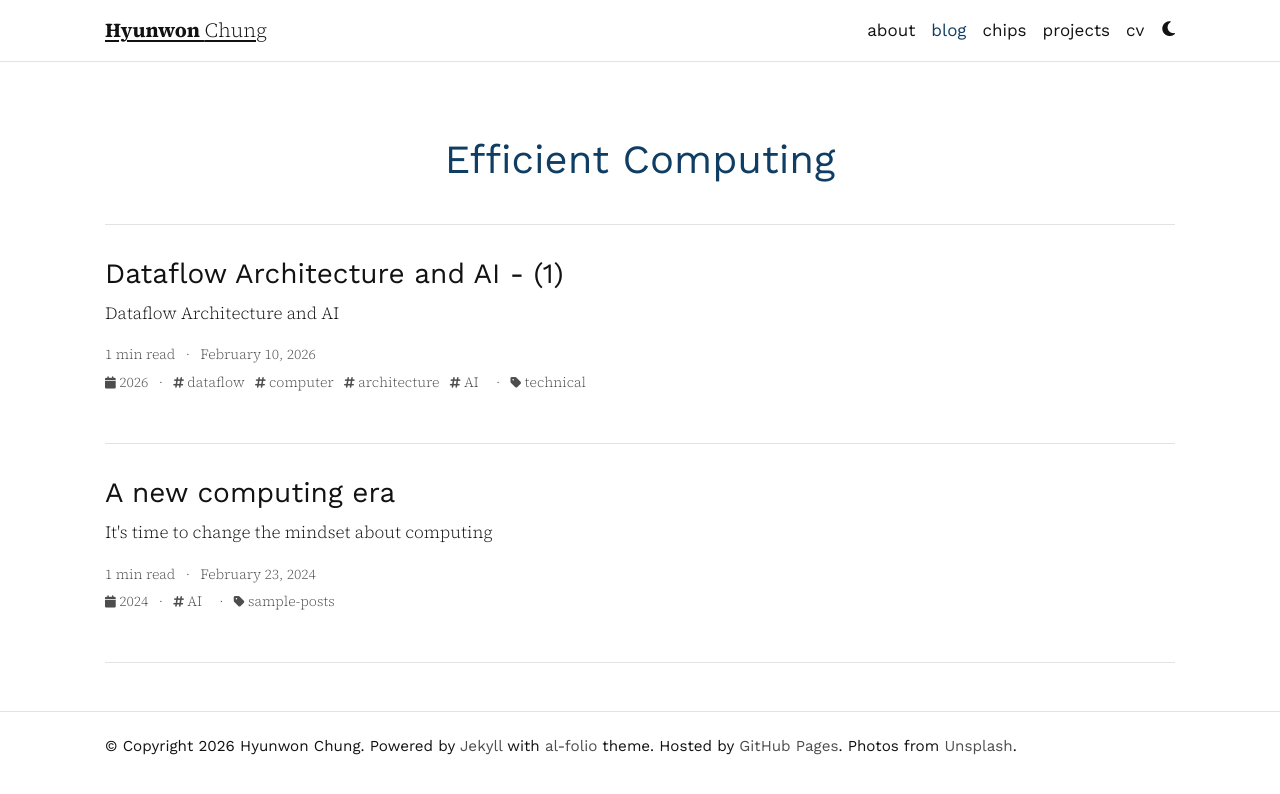
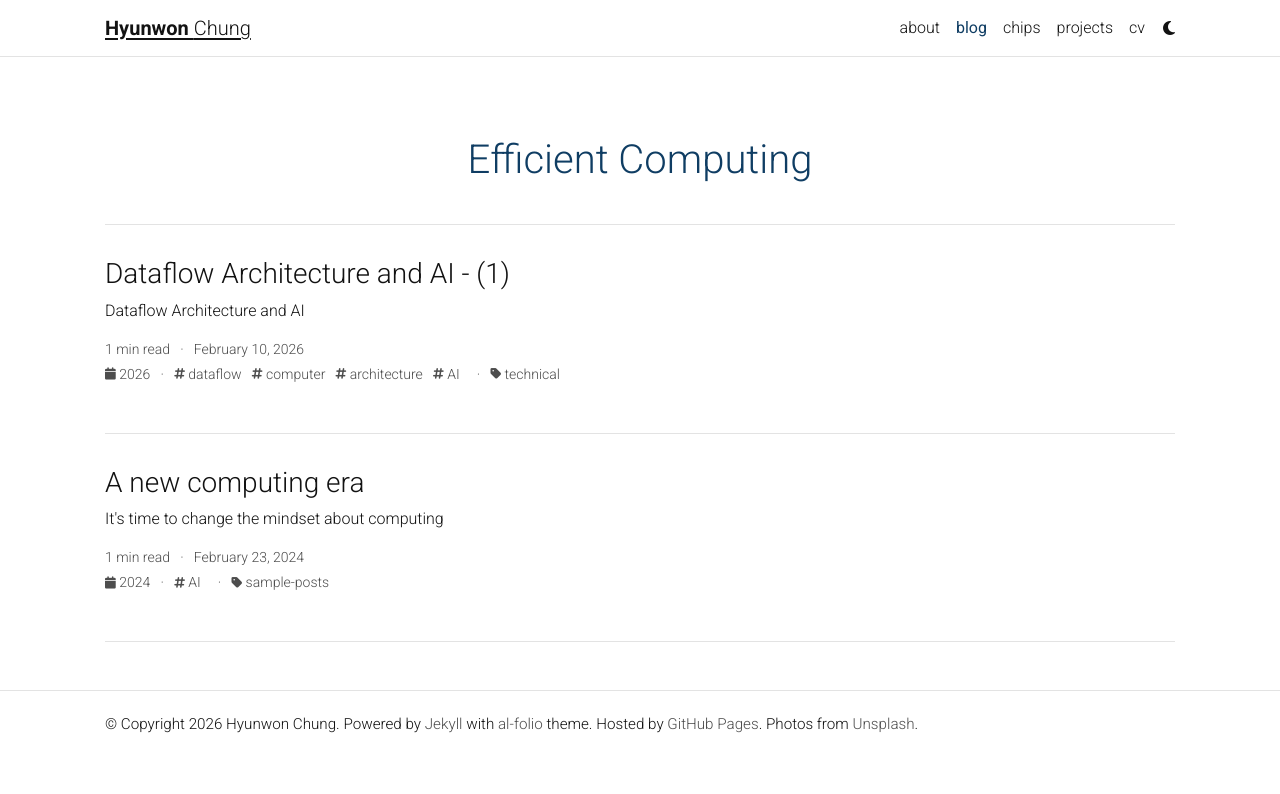
Before and after one commit to hyunwonch/hyunwonch.github.io, a Jekyll site: the page built from _pages/blog.md, in a window 1280 px wide. Shown: the top 794 px of the page. Built offline with Jekyll 4.4.1, drawn with Linux system fonts in a browser that asks for light colours; the list of posts is cut into pages by our own code; comment, search, counter and statistics services are not loaded; a style sheet for code colours, icons or effects is not loaded.

Commit message:
Revert fonts to Roboto/Roboto Slab from issues solved commit
Replaced Source Serif 4 + Work Sans with Roboto + Roboto Slab
and updated all Work Sans references in _base.scss to Roboto.

Co-Authored-By: Claude Opus 4.6 <noreply@anthropic.com>

```diff
--- a/_includes/head.html
+++ b/_includes/head.html
@@ -11,7 +11,7 @@
 
     <!-- Fonts & Icons -->
     <link rel="stylesheet" href="{{ '/assets/css/academicons.min.css' | relative_url | bust_file_cache }}">
-    <link rel="stylesheet" type="text/css" href="https://fonts.googleapis.com/css2?family=Source+Serif+4:ital,opsz,wght@0,8..60,300;0,8..60,400;0,8..60,600;0,8..60,700;1,8..60,400&family=Work+Sans:wght@400;500;600;700&family=Material+Icons&display=swap">
+    <link rel="stylesheet" type="text/css" href="https://fonts.googleapis.com/css?family=Roboto:300,400,500,700|Roboto+Slab:100,300,400,500,700|Material+Icons">
 
     <!-- Code Syntax Highlighting -->
     <link rel="stylesheet" href="{{ '/assets/css/jekyll-pygments-themes-github.css' | relative_url | bust_file_cache }}" media="" id="highlight_theme_light" />
--- a/_sass/_base.scss
+++ b/_sass/_base.scss
@@ -3,19 +3,6 @@
  ******************************************************************************/
 
 // Typography
-
-body {
-  font-family: 'Source Serif 4', 'Iowan Old Style', Palatino, serif;
-  font-size: 17px;
-  line-height: 1.7;
-  color: var(--global-text-color);
-  -webkit-font-smoothing: antialiased;
-  text-rendering: optimizeLegibility;
-}
-
-h1, h2, h3, h4, h5, h6 {
-  font-family: 'Work Sans', 'Helvetica Neue', Arial, sans-serif;
-}
 
 p,
 h1,
@@ -183,7 +170,7 @@ blockquote {
   .more-info {
     margin-bottom: 5px;
     margin-top: 5px;
-    font-family: 'Work Sans', sans-serif;
+    font-family: 'Roboto', sans-serif;
     font-size: 0.9rem;
     color: var(--global-text-color-light);
 
@@ -231,20 +218,20 @@ blockquote {
 
     h1 {
       margin: 0 0 6px;
-      font-family: 'Work Sans', 'Helvetica Neue', Arial, sans-serif;
+      font-family: 'Roboto', 'Helvetica Neue', Arial, sans-serif;
       font-size: 2.35rem;
       letter-spacing: -0.01em;
     }
 
     .role {
       margin: 0 0 6px;
-      font-family: 'Work Sans', 'Helvetica Neue', Arial, sans-serif;
+      font-family: 'Roboto', 'Helvetica Neue', Arial, sans-serif;
       color: var(--global-text-color-light);
       font-weight: 500;
     }
 
     .more-info {
-      font-family: 'Work Sans', sans-serif;
+      font-family: 'Roboto', sans-serif;
       font-size: 0.9rem;
       color: var(--global-text-color-light);
       margin-bottom: 0.5rem;
@@ -256,7 +243,7 @@ blockquote {
 
     .contact-text {
       margin: 0 0 14px;
-      font-family: 'Work Sans', 'Helvetica Neue', Arial, sans-serif;
+      font-family: 'Roboto', 'Helvetica Neue', Arial, sans-serif;
       font-size: 0.98rem;
 
       a {
@@ -299,7 +286,7 @@ blockquote {
 
   h2 {
     margin: 0 0 10px;
-    font-family: 'Work Sans', 'Helvetica Neue', Arial, sans-serif;
+    font-family: 'Roboto', 'Helvetica Neue', Arial, sans-serif;
     font-size: 1.2rem;
     letter-spacing: 0.05em;
     text-transform: uppercase;
@@ -391,7 +378,7 @@ blockquote {
 
   .navbar-nav .nav-item .nav-link {
     color: var(--global-text-color);
-    font-family: 'Work Sans', sans-serif;
+    font-family: 'Roboto', sans-serif;
     text-decoration: none;
 
     &:hover {
@@ -564,7 +551,7 @@ footer.sticky-bottom {
   padding-top: 22px;
   padding-bottom: 32px;
   font-size: 0.95rem;
-  font-family: 'Work Sans', 'Helvetica Neue', Arial, sans-serif;
+  font-family: 'Roboto', 'Helvetica Neue', Arial, sans-serif;
   color: var(--global-text-color-light);
 
   a {
@@ -624,7 +611,7 @@ footer.sticky-bottom {
   h1 {
     color: var(--global-theme-color);
     font-size: 2.5rem;
-    font-family: 'Work Sans', sans-serif;
+    font-family: 'Roboto', sans-serif;
   }
 }
 
```
